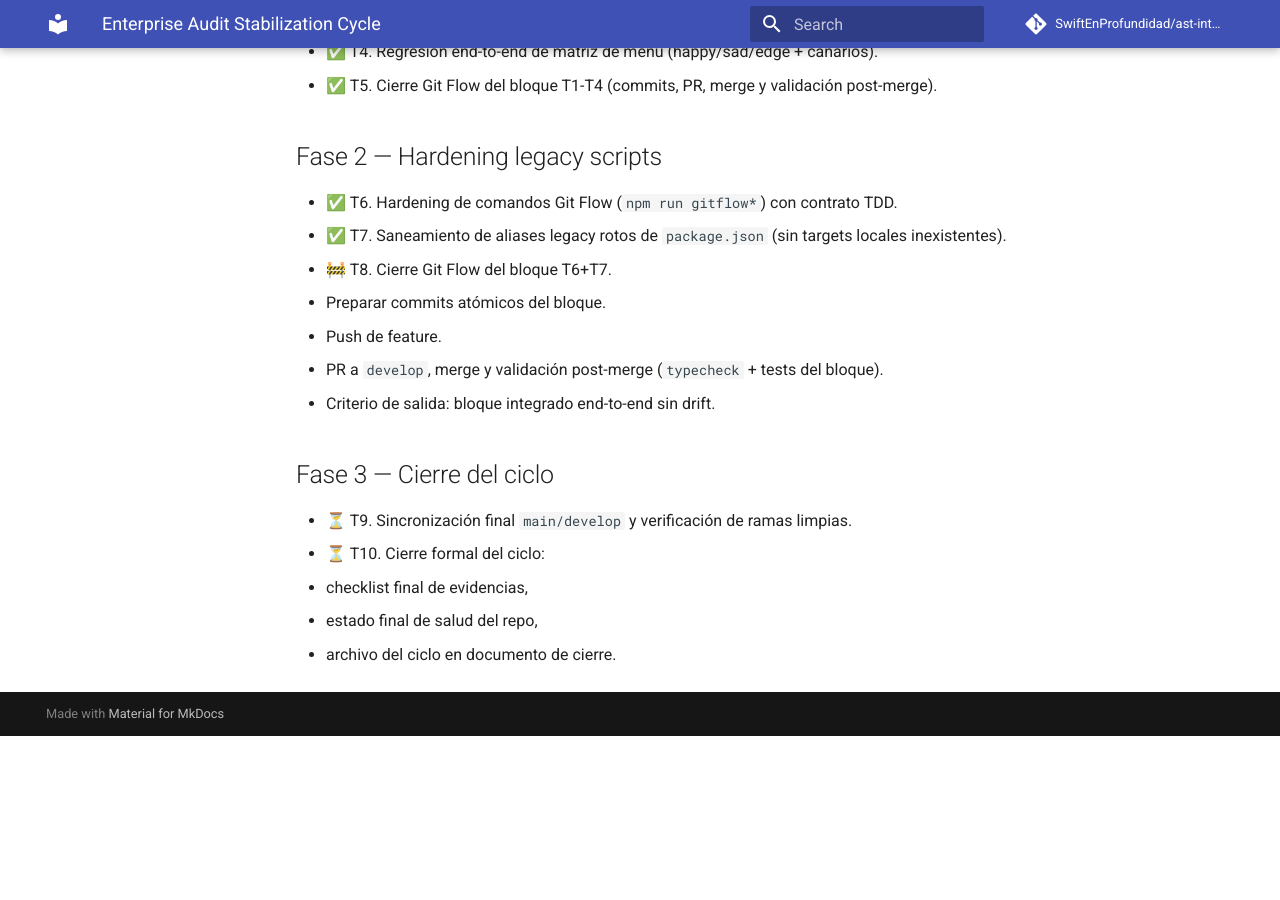
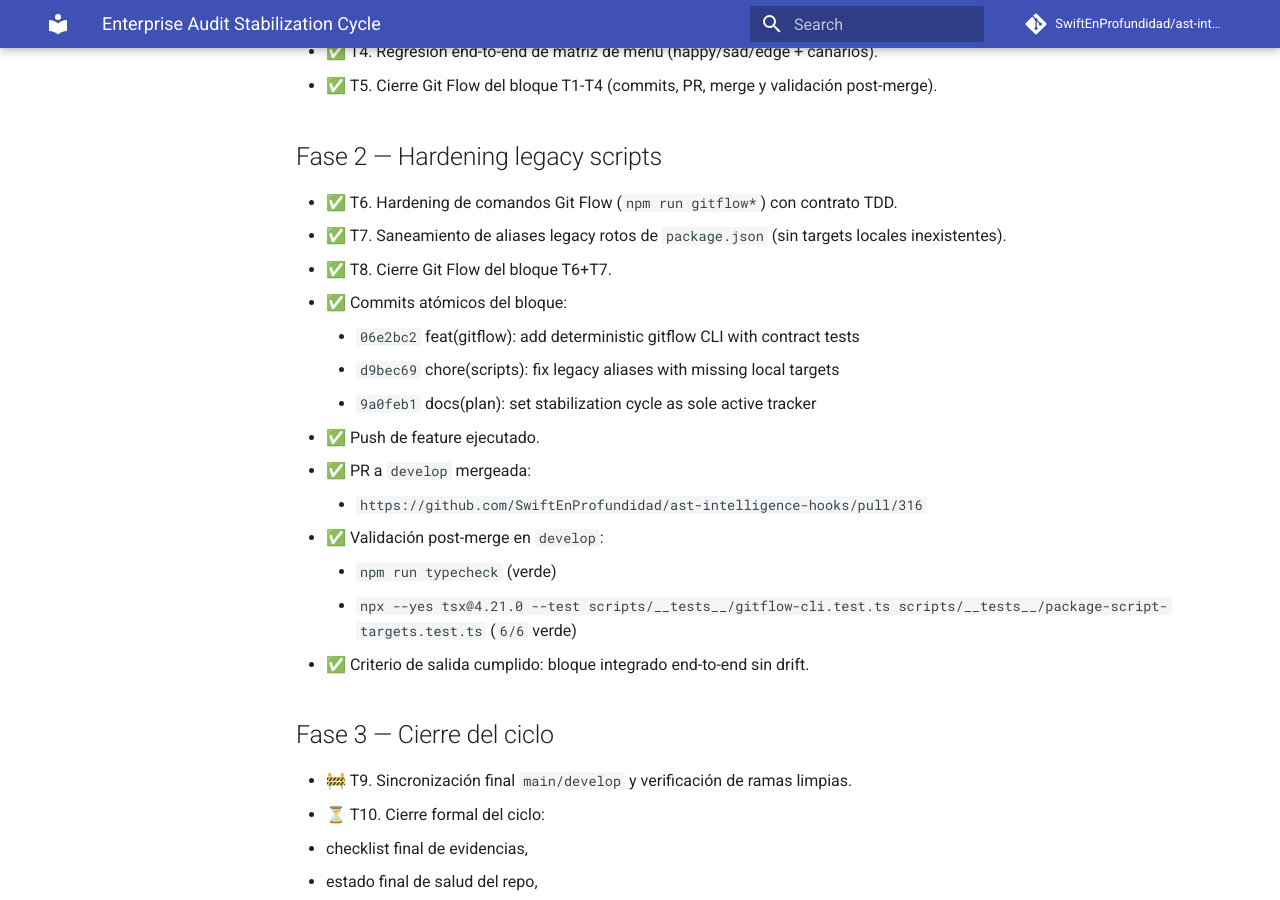
Before and after one commit to SwiftEnProfundidad/ast-intelligence-hooks, an MkDocs documentation site: the page built from docs/ENTERPRISE_AUDIT_STABILIZATION_CYCLE.md, in a window 1280 px wide and 900 px high, scrolled down 866 px. Built offline with MkDocs 1.6.1 and Material for MkDocs 9.7.7, drawn with Linux system fonts in a browser that asks for light colours; comment, search, counter and statistics services are not loaded; before the commit the page ends 1602 px from its top, so only the background shows below that.

Commit message:
docs(plan): close T8 and activate T9 in stabilization cycle

```diff
--- a/docs/ENTERPRISE_AUDIT_STABILIZATION_CYCLE.md
+++ b/docs/ENTERPRISE_AUDIT_STABILIZATION_CYCLE.md
@@ -25,14 +25,21 @@ Todas las fases/tareas están definidas por anticipación; no se añaden tareas
 ## Fase 2 — Hardening legacy scripts
 - ✅ T6. Hardening de comandos Git Flow (`npm run gitflow*`) con contrato TDD.
 - ✅ T7. Saneamiento de aliases legacy rotos de `package.json` (sin targets locales inexistentes).
-- 🚧 T8. Cierre Git Flow del bloque T6+T7.
-  - Preparar commits atómicos del bloque.
-  - Push de feature.
-  - PR a `develop`, merge y validación post-merge (`typecheck` + tests del bloque).
-  - Criterio de salida: bloque integrado end-to-end sin drift.
+- ✅ T8. Cierre Git Flow del bloque T6+T7.
+  - ✅ Commits atómicos del bloque:
+    - `06e2bc2` feat(gitflow): add deterministic gitflow CLI with contract tests
+    - `d9bec69` chore(scripts): fix legacy aliases with missing local targets
+    - `9a0feb1` docs(plan): set stabilization cycle as sole active tracker
+  - ✅ Push de feature ejecutado.
+  - ✅ PR a `develop` mergeada:
+    - `https://github.com/SwiftEnProfundidad/ast-intelligence-hooks/pull/316`
+  - ✅ Validación post-merge en `develop`:
+    - `npm run typecheck` (verde)
+    - `npx --yes tsx@4.21.0 --test scripts/__tests__/gitflow-cli.test.ts scripts/__tests__/package-script-targets.test.ts` (`6/6` verde)
+  - ✅ Criterio de salida cumplido: bloque integrado end-to-end sin drift.
 
 ## Fase 3 — Cierre del ciclo
-- ⏳ T9. Sincronización final `main/develop` y verificación de ramas limpias.
+- 🚧 T9. Sincronización final `main/develop` y verificación de ramas limpias.
 - ⏳ T10. Cierre formal del ciclo:
   - checklist final de evidencias,
   - estado final de salud del repo,
```
Also changed, not shown: docs/REFRACTOR_PROGRESS.md (+3 -3 lines).
